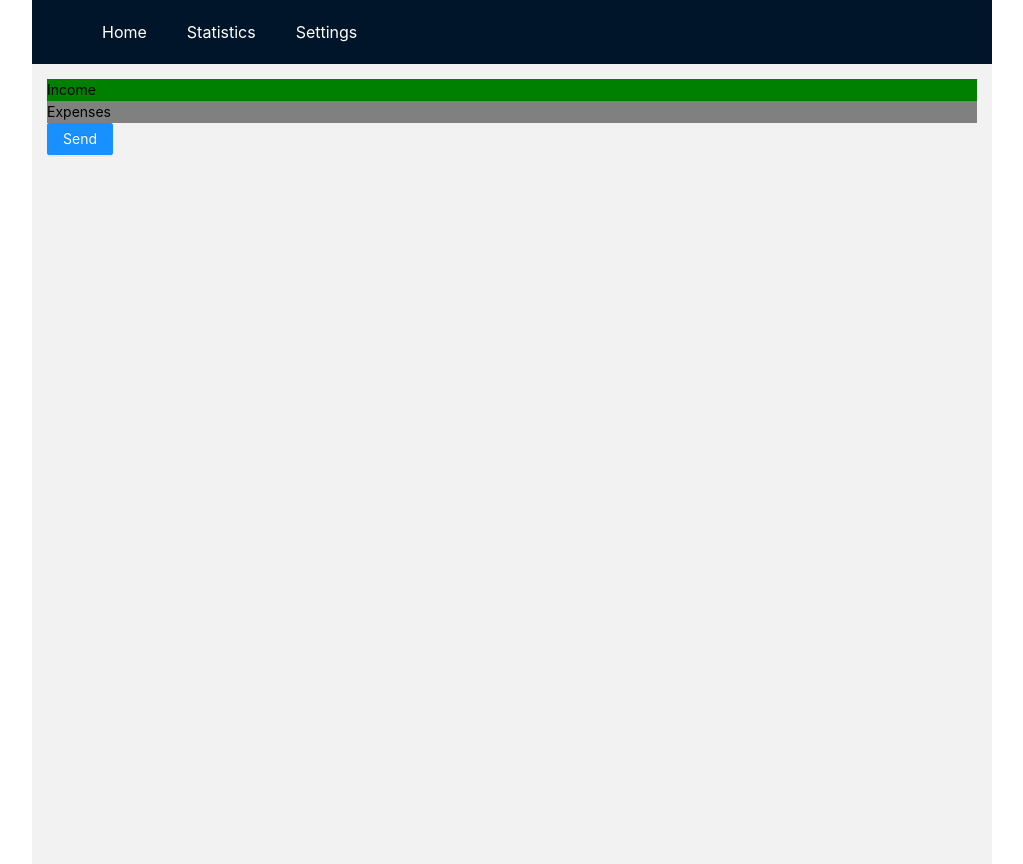
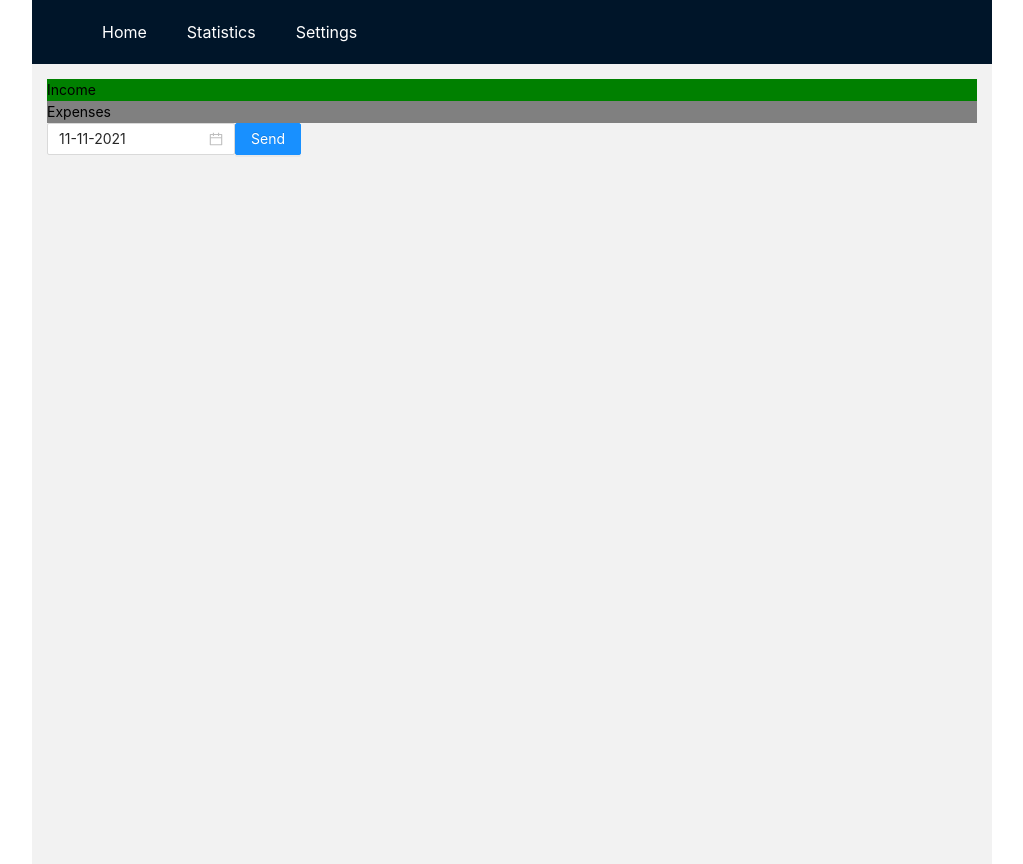
Before and after one commit to Dmytrii248/finance-management-app, a React app: page / in a window 1280 px wide. Shown: the whole page, without its empty margins (128-1151 px from the left). Built offline with nearby package versions, Linux system fonts and the light colour scheme.

Commit message:
Add calendar

```diff
--- a/src/components/FormExpenses.tsx
+++ b/src/components/FormExpenses.tsx
@@ -1,11 +1,25 @@
 import React, { useState } from "react";
+import moment, { Moment } from "moment";
 
-import { Button } from "antd";
+import { Button, DatePicker } from "antd";
 
 import SelectExpenses from "./SelectExpenses";
 
+const dateFormat = "DD-MM-YYYY";
+
 const FormExpenses = () => {
   const [typeExpenses, setTypeExpenses] = useState("income");
+  const [dateExpenses, setDateExpenses] = useState(moment().format(dateFormat));
+
+  const onChange = (date: Moment, dateString: string) => {
+    setDateExpenses(dateString);
+  };
+
+  const onSubmit = () => {
+    console.log(typeExpenses);
+    console.log(dateExpenses);
+    setDateExpenses(moment().format(dateFormat));
+  };
 
   return (
     <div>
@@ -13,7 +27,13 @@ const FormExpenses = () => {
         typeExpenses={typeExpenses}
         changeType={setTypeExpenses}
       />
-      <Button type="primary" onClick={() => console.log(typeExpenses)}>
+      <DatePicker
+        defaultValue={moment(dateExpenses, dateFormat)}
+        value={moment(dateExpenses, dateFormat)}
+        format={dateFormat}
+        onChange={onChange}
+      />
+      <Button type="primary" onClick={onSubmit}>
         Send
       </Button>
     </div>
```
